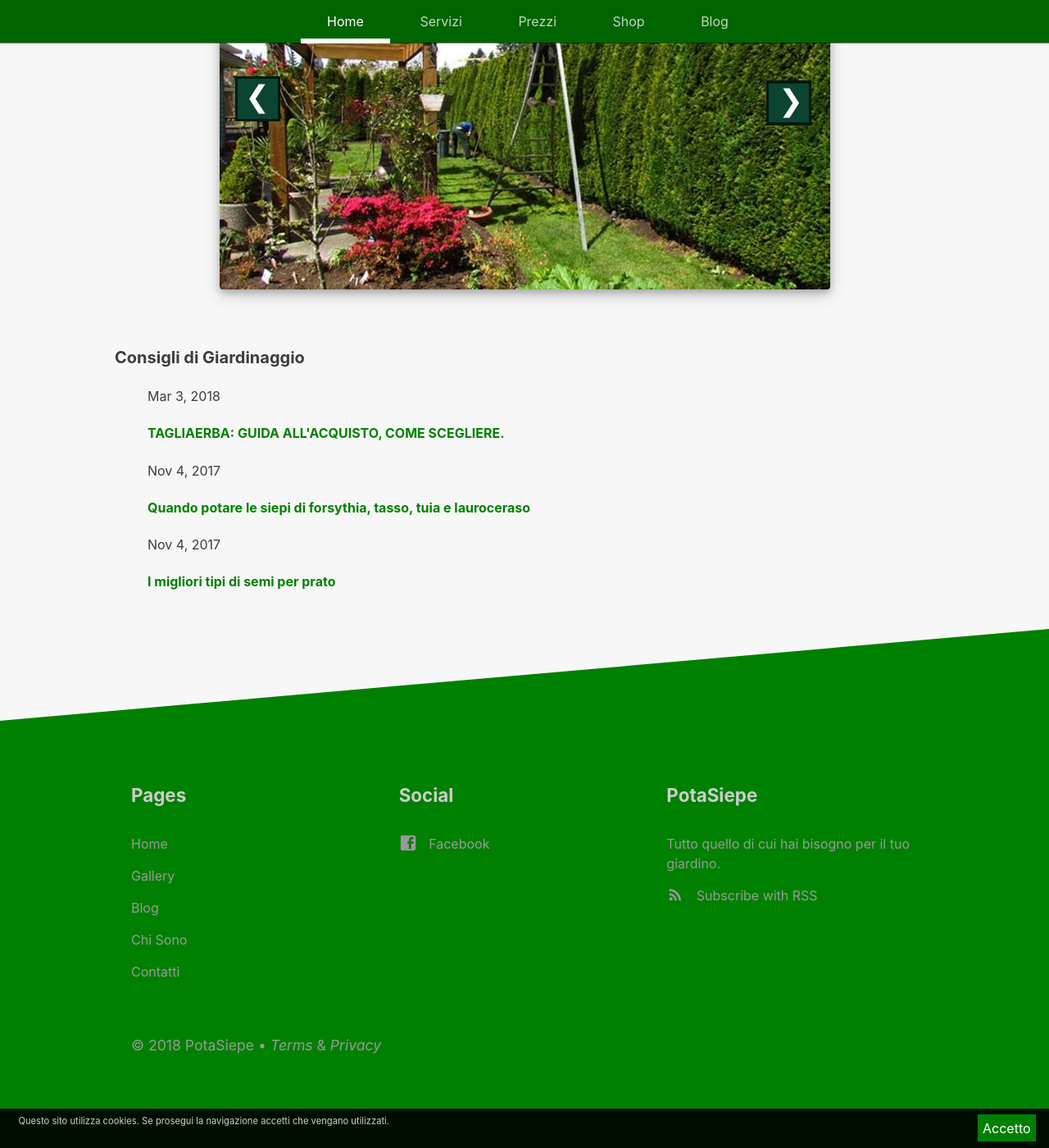
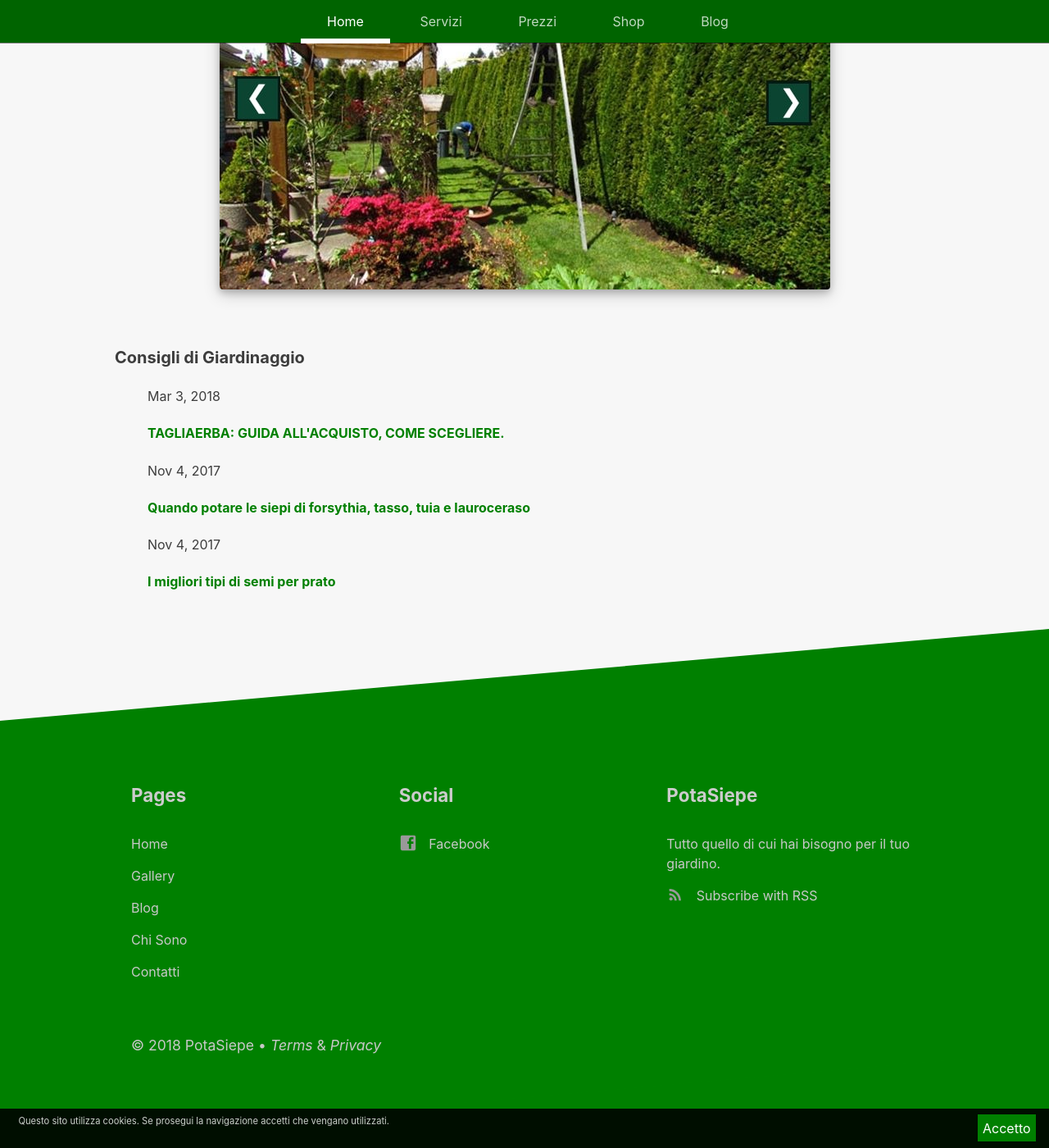
Before and after one commit to enricocaputo/potasiepe, a Jekyll site: the page built from pages/index.html, in a window 1280 px wide and 1400 px high, scrolled down 3623 px. Shown: the whole window at 82% size. Built offline with Jekyll 4.4.1, drawn with Linux system fonts in a browser that asks for light colours.

Commit message:
Update _footer.scss

```diff
--- a/_sass/_footer.scss
+++ b/_sass/_footer.scss
@@ -39,7 +39,7 @@ footer {
 
 	&,
 	a {
-		color: #999;
+		color: #c8c8c8;
 	}
 
 	h2 {
```
